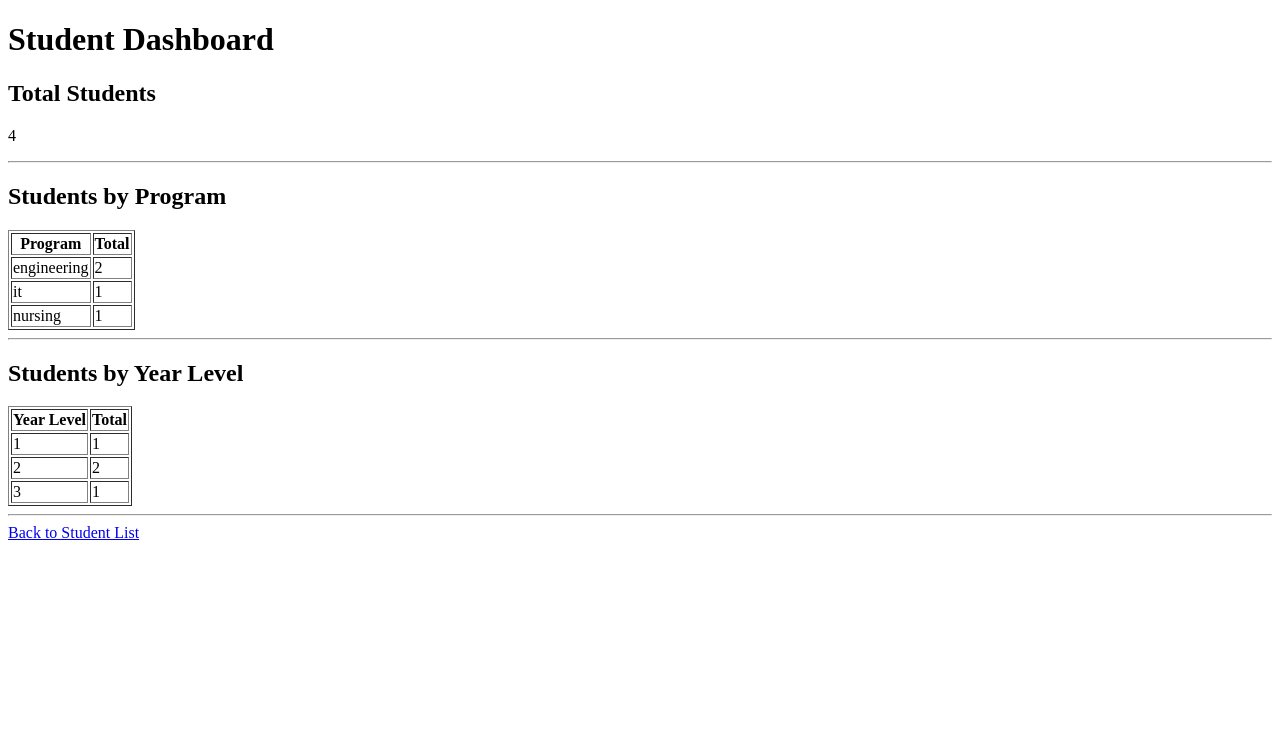
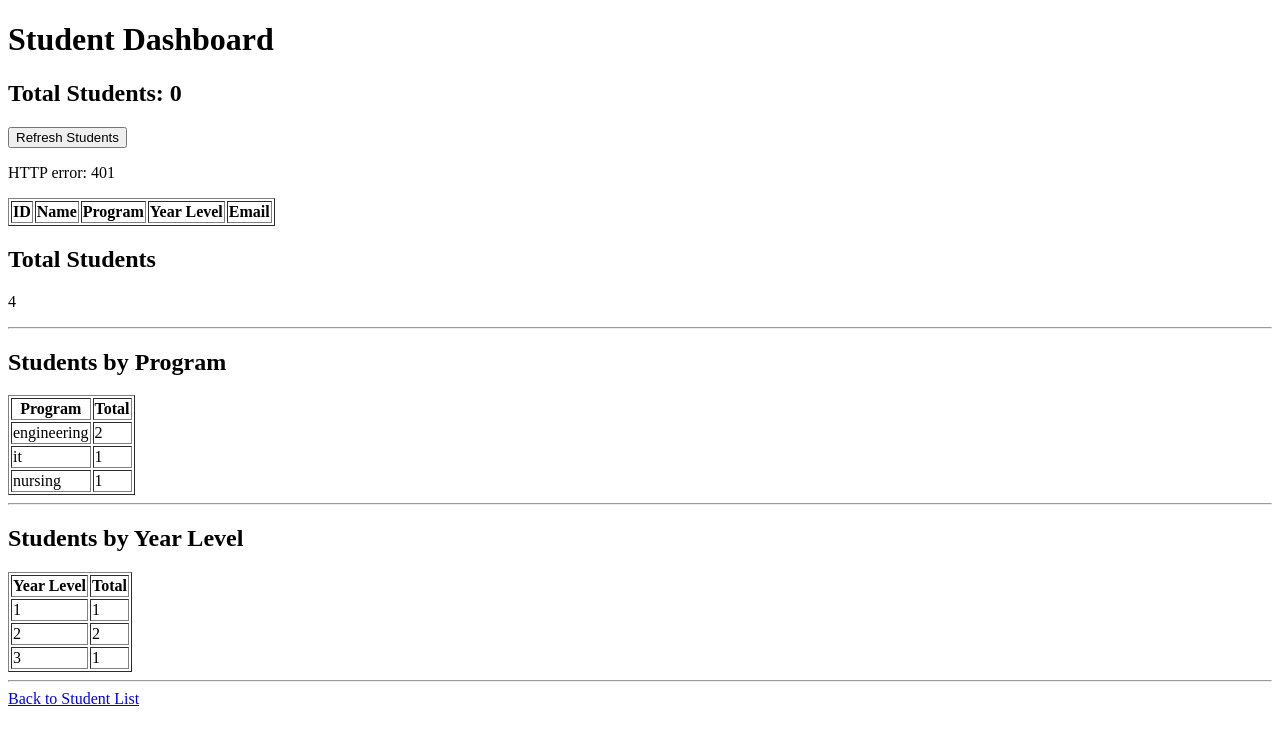
Before and after one commit to jml-ordonez/JMLO_DjangoWebApp, a Django app: page /registration/dashboard/ in a window 1280 px wide. Shown: the top 745 px of the page. Run offline with Django 5.2, Linux system fonts and the light colour scheme; data comes from the database, SQL or seed files in the repository; both versions use the stored data as it was after the commit; lists and menus that the app fills with data are empty.

Commit message:
Implement AJAX Student Dashboard

```diff
--- /dev/null
+++ b/registration/static/registration/js/student_dashboard.js
@@ -0,0 +1,73 @@
+async function loadStudents() {
+    const loadingMessage =
+        document.getElementById("loading-message");
+
+    const errorMessage =
+        document.getElementById("error-message");
+
+    const studentCount =
+        document.getElementById("student-count");
+
+    const tableBody =
+        document.getElementById("student-table-body");
+
+    try {
+        loadingMessage.textContent =
+            "Loading students...";
+
+        errorMessage.textContent = "";
+
+        const response =
+            await fetch("/api/students/");
+
+        if (!response.ok) {
+            throw new Error(
+                `HTTP error: ${response.status}`
+            );
+        }
+
+        const data =
+            await response.json();
+
+        studentCount.textContent =
+            data.count;
+
+        tableBody.innerHTML = "";
+
+        data.students.forEach(student => {
+
+            const row =
+                document.createElement("tr");
+
+            row.innerHTML = `
+                <td>${student.id}</td>
+                <td>${student.student_name}</td>
+                <td>${student.program}</td>
+                <td>${student.year_level}</td>
+                <td>${student.email}</td>
+            `;
+
+            tableBody.appendChild(row);
+        });
+
+        loadingMessage.textContent = "";
+
+    } catch (error) {
+
+        loadingMessage.textContent = "";
+
+        errorMessage.textContent =
+            error.message;
+
+        console.error(
+            "Student loading error:",
+            error
+        );
+    }
+}
+
+loadStudents();
+
+document
+    .getElementById("refresh-students")
+    .addEventListener("click", loadStudents);
--- a/registration/templates/registration/student_dashboard.html
+++ b/registration/templates/registration/student_dashboard.html
@@ -1,3 +1,6 @@
+{% load static %}
+
+
 <!DOCTYPE html>
 <html>
 <head>
@@ -5,6 +8,31 @@
 </head>
 <body>
     <h1>Student Dashboard</h1>
+    <h2>
+    Total Students:
+    <span id="student-count">0</span>
+</h2>
+
+<button id="refresh-students">Refresh Students</button>
+
+<p id="loading-message">Loading students...</p>
+
+<p id="error-message"></p>
+
+<table border="1" id="student-table">
+    <thead>
+        <tr>
+            <th>ID</th>
+            <th>Name</th>
+            <th>Program</th>
+            <th>Year Level</th>
+            <th>Email</th>
+        </tr>
+    </thead>
+
+    <tbody id="student-table-body">
+    </tbody>
+</table>
 
     <h2>Total Students</h2>
     <p>{{ total_students }}</p>
@@ -49,5 +77,6 @@
     <hr>
 
     <a href="{% url 'student_list' %}">Back to Student List</a>
+    <script src="{% static 'registration/js/student_dashboard.js' %}"></script>
 </body>
 </html>
```
Also changed, not shown: db.sqlite3.
